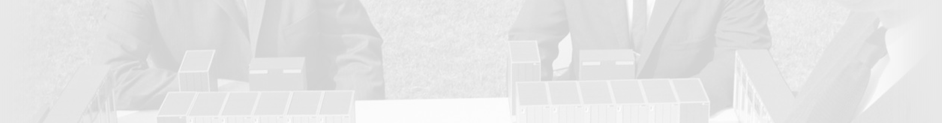
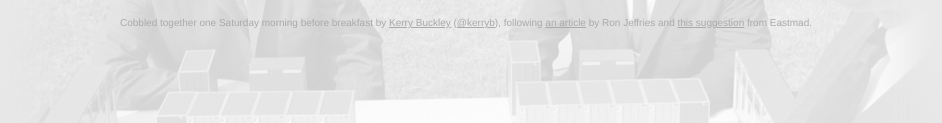
Before and after one commit to kerryb/halfarsedagilemanifesto, a plain HTML site: page index.html in a window 1280 px wide. Shown: the part 573-696 px from the top of the page, without its empty margins (174-1116 px from the left). Drawn offline with Linux system fonts and the light colour scheme.

Commit message:
Give myself some credit ;-)

```diff
--- a/index.html
+++ b/index.html
@@ -46,5 +46,12 @@
    <p id="conclusion">That is, while the items on the left sound nice<br />
      in theory, we&rsquo;re an enterprise company, and there&rsquo;s<br />
      no way we&rsquo;re letting go of the items on the right.</p>
+   <p id="footer">Cobbled together one Saturday morning before breakfast by
+     <a href="http://kerrybuckley.org">Kerry Buckley</a>
+     (<a href="http://twitter.com/kerryb">@kerryb</a>), following
+     <a href="http://xprogramming.com/articles/beyond-agile-new-principles/">an article</a>
+     by Ron Jeffries and
+     <a href="http://twitter.com/Eastmad/status/22276560010">this suggestion</a>
+     from Eastmad.</p>
  </body>
 </html>
--- a/main.css
+++ b/main.css
@@ -28,3 +28,8 @@ p {
 #conclusion {
   margin-top:1.5em;
 }
+#footer, #footer a {
+  margin-top:2em;
+  font-size:10px;
+  color:#aaa;
+}
```
